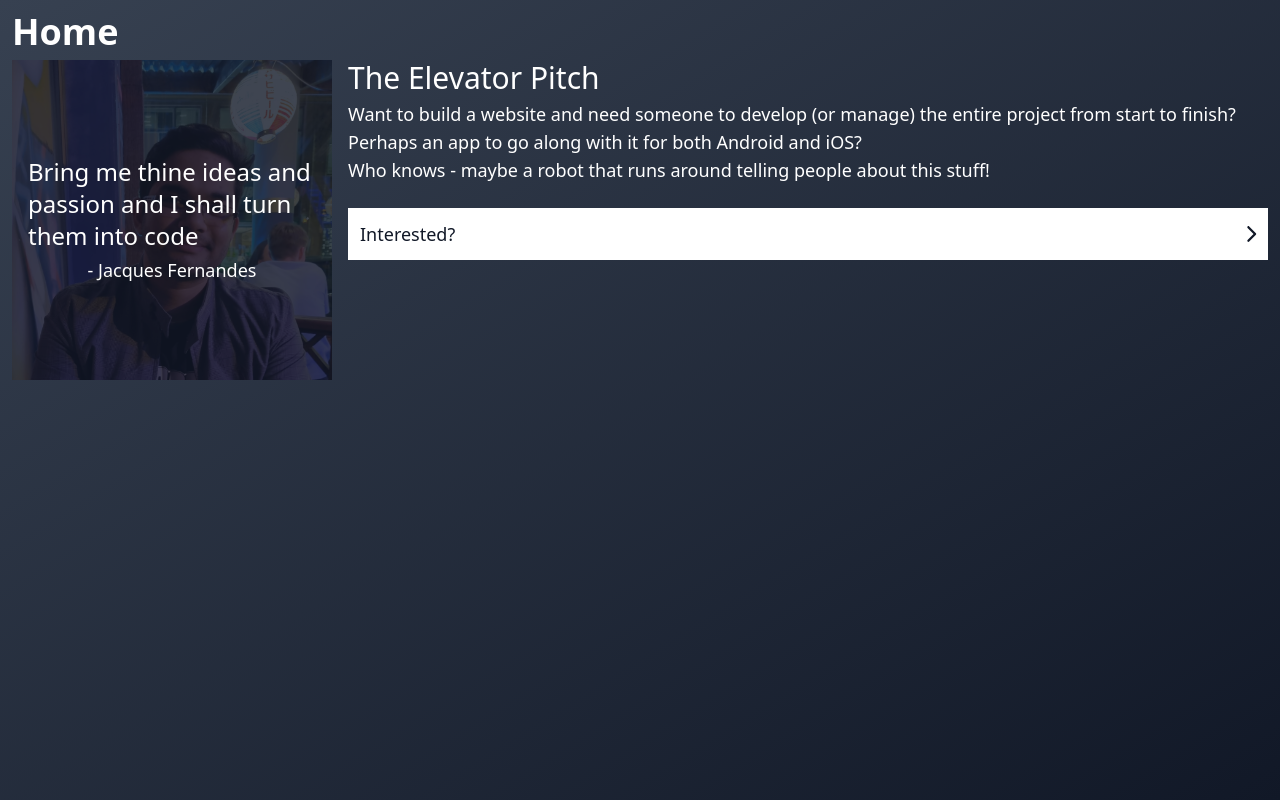
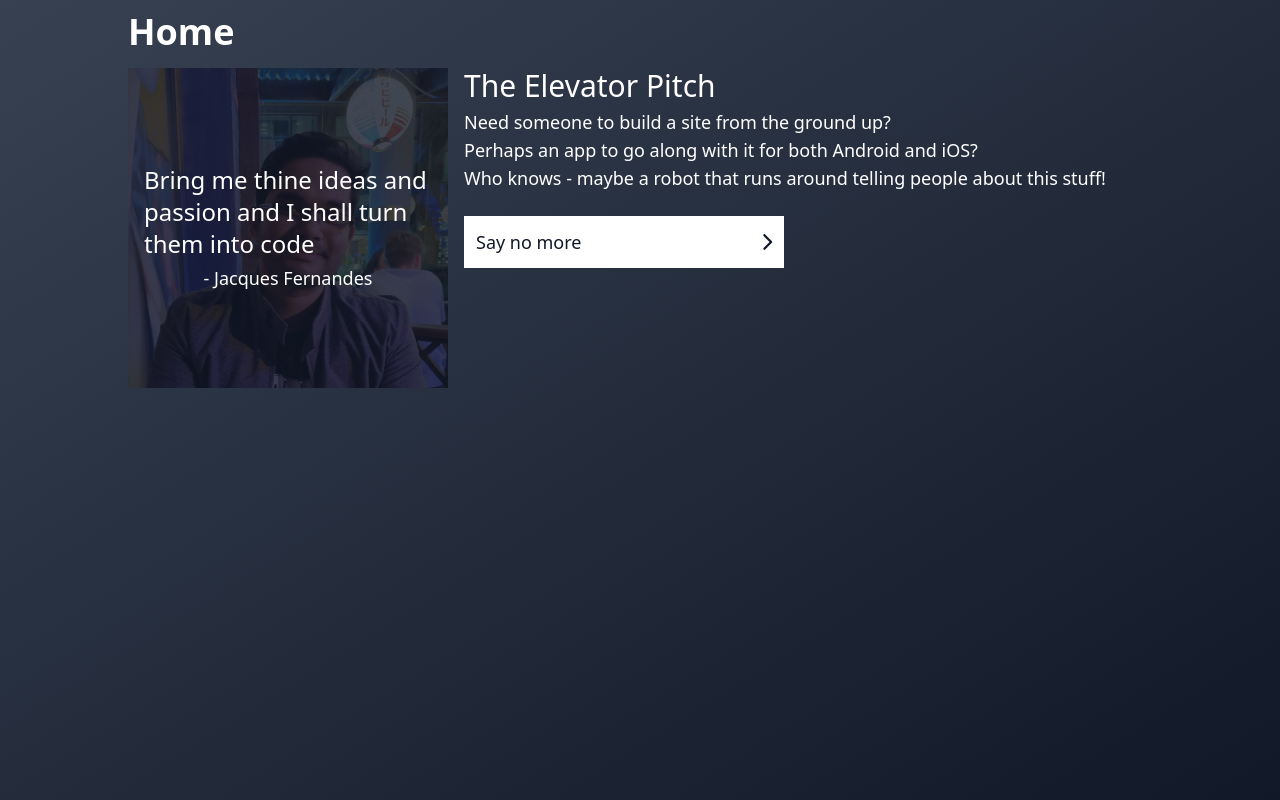
Before and after one commit to JacquesFernandes/portfolio-site-2, a Next.js app: page / in a window 1280 px wide. Built offline with nearby package versions, Linux system fonts and the light colour scheme.

Commit message:
Set a max-width to page content and fix button

```diff
--- a/pages/index.tsx
+++ b/pages/index.tsx
@@ -14,13 +14,13 @@ const Home: NextPage = () => {
       </Head>
 
       <main className="min-h-screen p-3 bg-gradient-to-br from-gray-700 to-gray-900 text-white" >
-        <nav className="mb-2" >
+        <nav className="mb-4 max-w-screen-lg mx-auto" >
           <h1 className="text-4xl font-bold" >Home</h1>
         </nav>
 
-        <article className="flex flex-row gap-4 flex-wrap" >
+        <article className="flex flex-row gap-4 flex-wrap max-w-screen-lg mx-auto" >
           <section className="relative w-full aspect-square group max-w-xs" >
-            <Image src={profilePic} layout="fill" className="absolute" alt="My profile picture" />
+            <Image src={profilePic} layout="fill" className="absolute" placeholder="blur" alt="My profile picture" />
             <div className="absolute z-10 top-0 left-0 h-full w-full p-4 flex flex-col justify-center items-center bg-gray-900 bg-opacity-80 group-hover:bg-opacity-0" >
               <p className="text-2xl transition-opacity opacity-100 group-hover:opacity-0 mb-1" >Bring me thine ideas and passion and I shall turn them into code</p>
               <p className="text-lg transition-opacity opacity-100 group-hover:opacity-0" >- Jacques Fernandes</p>
@@ -28,14 +28,15 @@ const Home: NextPage = () => {
           </section>
 
           <section className="text-lg flex-1" >
-            <div>
-              <h2 className="text-3xl mb-1" >The Elevator Pitch</h2>
-              <p>Want to build a website and need someone to develop (or manage) the entire project from start to finish?</p>
-              <p>Perhaps an app to go along with it for both Android and iOS?</p>
-              <p className="mb-6" >Who knows - maybe a robot that runs around telling people about this stuff!</p>
-            </div>
-            <a className="p-3 cursor-pointer bg-white text-gray-900 flex flex-row flex-nowrap justify-between items-center transition-all hover:-skew-x-6" >
-              Interested? <FontAwesomeIcon icon={faChevronRight} />
+            <h2 className="text-3xl mb-1" >The Elevator Pitch</h2>
+            <p>Need someone to build a site from the ground up?</p>
+            <p>Perhaps an app to go along with it for both Android and iOS?</p>
+            <p className="mb-6" >Who knows - maybe a robot that runs around telling people about this stuff!</p>
+            <a className="p-3 flex flex-row flex-nowrap justify-between max-w-xs items-center cursor-pointer bg-white text-gray-900 transition-all hover:-skew-x-6 " >
+              <span className="mr-4" >
+                Say no more
+              </span>
+              <FontAwesomeIcon icon={faChevronRight} />
             </a>
           </section>
         </article>
```
